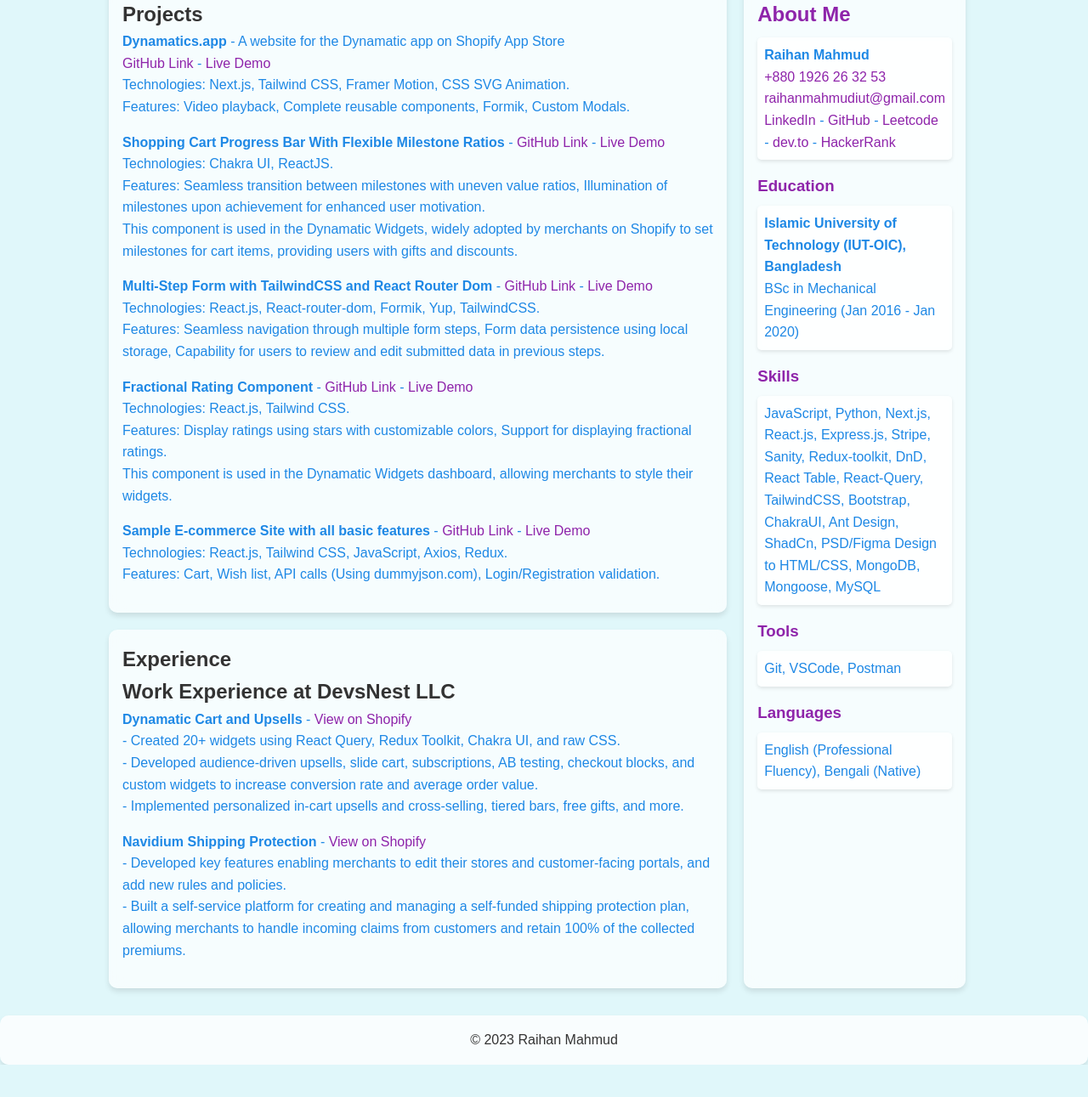
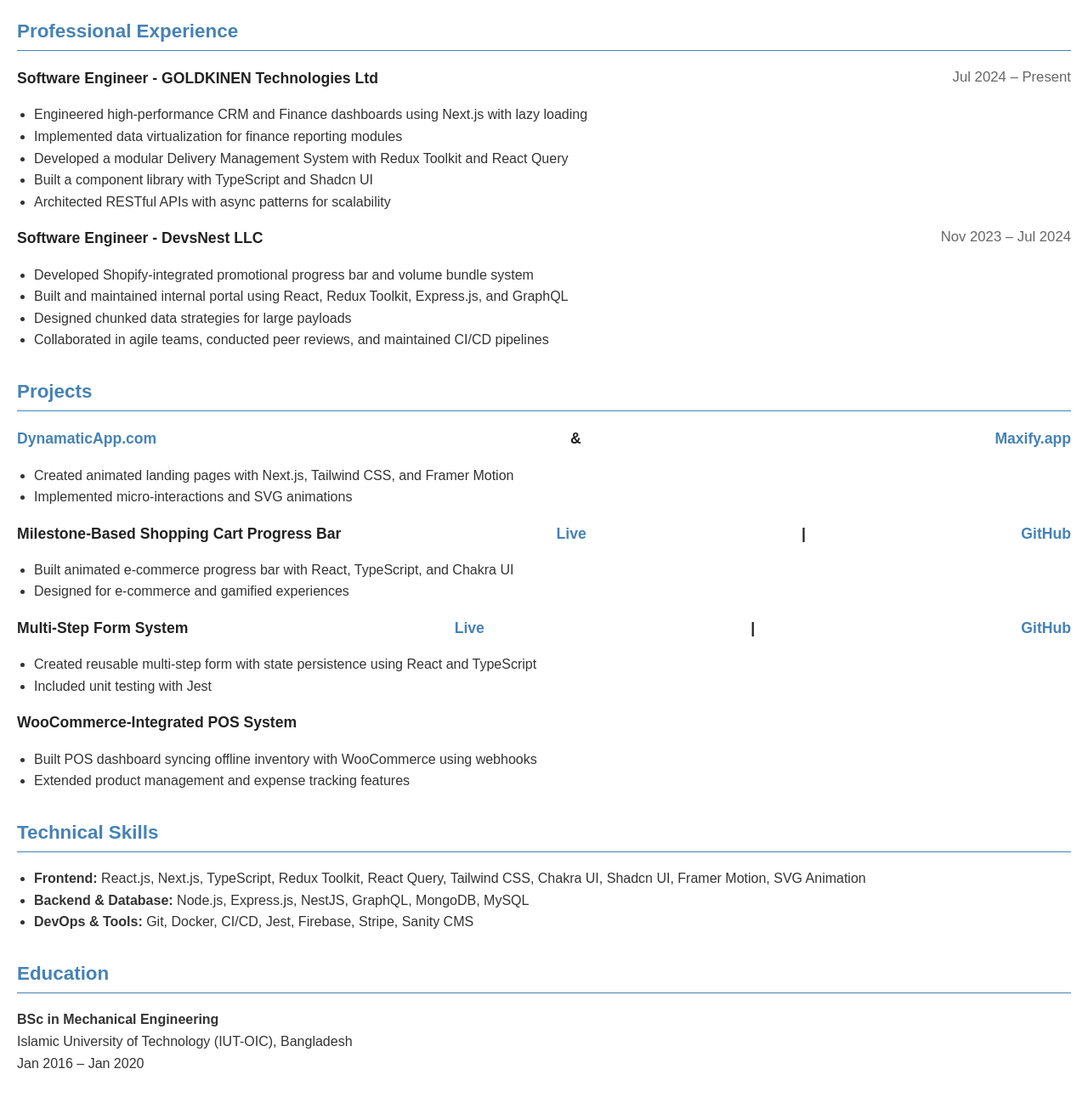
Before and after one commit to raihanmahmudiut/raihanmahmud.github.io, a plain HTML site: page index.html in a window 1280 px wide. Shown: the part 164-1455 px from the top of the page at 85% size. Before the commit the page ends 1417 px from the top, so only its background shows below. Drawn offline with Linux system fonts and the light colour scheme.

Commit message:
fix: updated resume and styling

```diff
--- a/index.html
+++ b/index.html
@@ -3,213 +3,114 @@
 <head>
   <meta charset="UTF-8" />
   <meta name="viewport" content="width=device-width, initial-scale=1.0" />
-		<title>Raihan Mahmud's Portfolio</title>
+  <title>Raihan Mahmud - Resume</title>
   <link rel="stylesheet" href="styles.css" />
+  <script src="https://kit.fontawesome.com/a076d05399.js" crossorigin="anonymous"></script>
 </head>
 <body>
-		<header>
-			<h1>Raihan Mahmud's Portfolio</h1>
-			<p>Software Engineer</p>
+
+  <header class="header">
+    <h1>Raihan Mahmud</h1>
+    <p>
+      Dhaka, Bangladesh • <i class="fas fa-phone"></i> +880 1926 26 32 53 •
+      <i class="fas fa-envelope"></i> raihanmahmudiut@gmail.com
+    </p>
+    <div class="links">
+      <a href="https://www.linkedin.com/in/raihanmahmudiut/" target="_blank"><i class="fab fa-linkedin"></i> LinkedIn</a>
+      <a href="https://github.com/raihanmahmudiut" target="_blank"><i class="fab fa-github"></i> GitHub</a>
+      <a href="https://leetcode.com/raihanmahmudiut/" target="_blank"><i class="fas fa-code"></i> LeetCode</a>
+      <a href="https://dev.to/raihanmahmudiut" target="_blank"><i class="fab fa-dev"></i> Dev.to</a>
+      <a href="https://www.hackerrank.com/raihanmahmudiut" target="_blank"><i class="fas fa-laptop-code"></i> HackerRank</a>
+    </div>
   </header>
-		<main class="">
-			<div class="flex-container left-column">
-				<section id="projects" class="glasspane">
+
+  <section>
+    <h2>Professional Experience</h2>
+
+    <article>
+      <h3>Software Engineer - GOLDKINEN Technologies Ltd <span>Jul 2024 – Present</span></h3>
+      <ul>
+        <li>Engineered high-performance CRM and Finance dashboards using Next.js with lazy loading</li>
+        <li>Implemented data virtualization for finance reporting modules</li>
+        <li>Developed a modular Delivery Management System with Redux Toolkit and React Query</li>
+        <li>Built a component library with TypeScript and Shadcn UI</li>
+        <li>Architected RESTful APIs with async patterns for scalability</li>
+      </ul>
+    </article>
+
+    <article>
+      <h3>Software Engineer - DevsNest LLC <span>Nov 2023 – Jul 2024</span></h3>
+      <ul>
+        <li>Developed Shopify-integrated promotional progress bar and volume bundle system</li>
+        <li>Built and maintained internal portal using React, Redux Toolkit, Express.js, and GraphQL</li>
+        <li>Designed chunked data strategies for large payloads</li>
+        <li>Collaborated in agile teams, conducted peer reviews, and maintained CI/CD pipelines</li>
+      </ul>
+    </article>
+  </section>
+
+  <section>
     <h2>Projects</h2>
+
+    <article>
+      <h3><a href="https://dynamaticapp.com/">DynamaticApp.com</a> & <a href="https://maxify.app/">Maxify.app</a></h3>
       <ul>
+        <li>Created animated landing pages with Next.js, Tailwind CSS, and Framer Motion</li>
+        <li>Implemented micro-interactions and SVG animations</li>
+      </ul>
+    </article>
 
-						<li>
-							<strong>Dynamatics.app</strong> - A website for the Dynamatic app
-							on Shopify App Store<br />
-							<a
-								href="https://github.com/raihanmahmudiut/Dynamatics-website"
-								target="_blank"
-								>GitHub Link</a
-							>
-							-
-							<a
-								href="https://dynamatic-web-a55509bb4e60.herokuapp.com/"
-								target="_blank"
-								>Live Demo</a
-							><br />
-							Technologies: Next.js, Tailwind CSS, Framer Motion, CSS SVG
-							Animation.<br />
-							Features: Video playback, Complete reusable components, Formik,
-							Custom Modals.
-						</li>
-						<!-- <li>
-							<strong>Maxify.app</strong> - A website for the services by
-							Maxify<br />
-							<a
-								href="https://github.com/raihanmahmudiut/maxify-website"
-								target="_blank"
-								>GitHub Link</a
-							>
-							-
-							<a href="https://maxify-agency-91981429d783.herokuapp.com/" target="_blank"
-								>Live Demo</a
-							><br />
-							Technologies: Next.js, Tailwind CSS, Framer Motion, CSS SVG
-							Animation.<br />
-							Features: Complete reusable components, Formik, Custom Modals.
-						</li> -->
-						<li>
-							<strong
-								>Shopping Cart Progress Bar With Flexible Milestone
-								Ratios</strong
-							>
-							-
-							<a
-								href="https://github.com/raihanmahmudiut/progressBar"
-								target="_blank"
-								>GitHub Link</a
-							>
-							-
-							<a
-								href="https://flexible-progress-bar.vercel.app/"
-								target="_blank"
-								>Live Demo</a
-							><br />
-							Technologies: Chakra UI, ReactJS.<br />
-							Features: Seamless transition between milestones with uneven value
-							ratios, Illumination of milestones upon achievement for enhanced
-							user motivation.<br />
-							This component is used in the Dynamatic Widgets, widely adopted by
-							merchants on Shopify to set milestones for cart items, providing
-							users with gifts and discounts.
-						</li>
-						<li>
-							<strong
-								>Multi-Step Form with TailwindCSS and React Router Dom</strong
-							>
-							-
-							<a
-								href="https://github.com/raihanmahmudiut/multi-step-form"
-								target="_blank"
-								>GitHub Link</a
-							>
-							-
-							<a
-								href="https://multi-step-tailwind-form.vercel.app/"
-								target="_blank"
-								>Live Demo</a
-							><br />
-							Technologies: React.js, React-router-dom, Formik, Yup,
-							TailwindCSS.<br />
-							Features: Seamless navigation through multiple form steps, Form
-							data persistence using local storage, Capability for users to
-							review and edit submitted data in previous steps.
-						</li>
-						<li>
-							<strong>Fractional Rating Component</strong> -
-							<a
-								href="https://github.com/raihanmahmudiut/rating-component-tailwind"
-								target="_blank"
-								>GitHub Link</a
-							>
-							-
-							<a
-								href="https://fractional-rating-tailwind.vercel.app/"
-								target="_blank"
-								>Live Demo</a
-							><br />
-							Technologies: React.js, Tailwind CSS.<br />
-							Features: Display ratings using stars with customizable colors,
-							Support for displaying fractional ratings.<br />
-							This component is used in the Dynamatic Widgets dashboard,
-							allowing merchants to style their widgets.
-						</li>
-                        <li>
-							<strong>Sample E-commerce Site with all basic features</strong> -
-							<a
-								href="https://github.com/raihanmahmudiut/Ecom-trial-client"
-								target="_blank"
-								>GitHub Link</a
-							>
-							-
-							<a href="ecom-trial-client.vercel.app" target="_blank"
-								>Live Demo</a
-							><br />
-							Technologies: React.js, Tailwind CSS, JavaScript, Axios, Redux.<br />
-							Features: Cart, Wish list, API calls (Using dummyjson.com),
-							Login/Registration validation.
-						</li>
+    <article>
+      <h3>Milestone-Based Shopping Cart Progress Bar
+        <a href="http://flexible-progress-bar.vercel.app" target="_blank">Live</a> |
+        <a href="https://github.com/raihanmahmudiut/progressBar" target="_blank">GitHub</a>
+      </h3>
+      <ul>
+        <li>Built animated e-commerce progress bar with React, TypeScript, and Chakra UI</li>
+        <li>Designed for e-commerce and gamified experiences</li>
+      </ul>
+    </article>
+
+    <article>
+      <h3>Multi-Step Form System
+        <a href="https://multi-step-tailwind-form.vercel.app/" target="_blank">Live</a> |
+        <a href="https://github.com/raihanmahmudiut/multi-step-form" target="_blank">GitHub</a>
+      </h3>
+      <ul>
+        <li>Created reusable multi-step form with state persistence using React and TypeScript</li>
+        <li>Included unit testing with Jest</li>
+      </ul>
+    </article>
+
+    <article>
+      <h3>WooCommerce-Integrated POS System</h3>
+      <ul>
+        <li>Built POS dashboard syncing offline inventory with WooCommerce using webhooks</li>
+        <li>Extended product management and expense tracking features</li>
+      </ul>
+    </article>
+  </section>
+
+  <section>
+    <h2>Technical Skills</h2>
+    <ul>
+      <li><strong>Frontend:</strong> React.js, Next.js, TypeScript, Redux Toolkit, React Query, Tailwind CSS, Chakra UI, Shadcn UI, Framer Motion, SVG Animation</li>
+      <li><strong>Backend & Database:</strong> Node.js, Express.js, NestJS, GraphQL, MongoDB, MySQL</li>
+      <li><strong>DevOps & Tools:</strong> Git, Docker, CI/CD, Jest, Firebase, Stripe, Sanity CMS</li>
     </ul>
   </section>
 
-				<section id="experience" class="glasspane">
-					<h2>Experience</h2>
-					<h2>Work Experience at DevsNest LLC</h2>
-					<ul>
-						<li>
-							<strong>Dynamatic Cart and Upsells</strong> -
-							<a
-								href="https://apps.shopify.com/navidium-cart-and-upsells"
-								target="_blank"
-								>View on Shopify</a
-							><br />
-							- Created 20+ widgets using React Query, Redux Toolkit, Chakra UI,
-							and raw CSS.<br />
-							- Developed audience-driven upsells, slide cart, subscriptions, AB
-							testing, checkout blocks, and custom widgets to increase
-							conversion rate and average order value.<br />
-							- Implemented personalized in-cart upsells and cross-selling,
-							tiered bars, free gifts, and more.
-						</li>
-						<li>
-							<strong>Navidium Shipping Protection</strong> -
-							<a
-								href="https://apps.shopify.com/navidium-shipping-protection"
-								target="_blank"
-								>View on Shopify</a
-							><br />
-							- Developed key features enabling merchants to edit their stores
-							and customer-facing portals, and add new rules and policies.<br />
-							- Built a self-service platform for creating and managing a
-							self-funded shipping protection plan, allowing merchants to handle
-							incoming claims from customers and retain 100% of the collected
-							premiums.
-						</li>
-					</ul>
+  <section>
+    <h2>Education</h2>
+    <p><strong>BSc in Mechanical Engineering</strong><br />
+    Islamic University of Technology (IUT-OIC), Bangladesh<br />
+    Jan 2016 – Jan 2020</p>
   </section>
-			</div>
-			<section id="about" class="right-column">
-				<h2>About Me</h2>
-				<p>
-					<strong>Raihan Mahmud</strong><br />
-					<a href="tel:+8801926263253">+880 1926 26 32 53</a><br />
-					<a href="mailto:raihanmahmudiut@gmail.com"
-						>raihanmahmudiut@gmail.com</a
-					><br />
-					<a href="https://linkedin.com/in/raihanmahmud">LinkedIn</a> -
-					<a href="https://github.com/raihanmahmudiut">GitHub</a> -
-					<a href="https://leetcode.com/raihanmahmudiut">Leetcode</a> -
-					<a href="https://dev.to/raihanmahmudiut">dev.to</a> -
-					<a href="https://www.hackerrank.com/raihanmahmudiut">HackerRank</a>
-				</p>
-				<h3>Education</h3>
-				<p>
-					<strong>Islamic University of Technology (IUT-OIC), Bangladesh</strong
-					><br />
-					BSc in Mechanical Engineering (Jan 2016 - Jan 2020)
-				</p>
-				<h3>Skills</h3>
-				<p>
-					JavaScript, Python, Next.js, React.js, Express.js, Stripe, Sanity,
-					Redux-toolkit, DnD, React Table, React-Query, TailwindCSS, Bootstrap,
-					ChakraUI, Ant Design, ShadCn, PSD/Figma Design to HTML/CSS, MongoDB,
-					Mongoose, MySQL
-				</p>
-				<h3>Tools</h3>
-				<p>Git, VSCode, Postman</p>
-				<h3>Languages</h3>
+
+  <section>
+    <h2>Languages</h2>
     <p>English (Professional Fluency), Bengali (Native)</p>
   </section>
-		</main>
 
-		<footer>
-			<p>&copy; 2023 Raihan Mahmud</p>
-		</footer>
-
-		<script src="script.js"></script>
 </body>
 </html>
--- a/styles.css
+++ b/styles.css
@@ -1,149 +1,72 @@
-body, h1, h2, h3, p, ul {
-    margin: 0;
-    padding: 0;
-}
-
 body {
     font-family: Arial, sans-serif;
-    background-color: #e0f7fa; /* Light cyan background */
+    margin: 20px;
+    padding: 0;
     color: #333;
     line-height: 1.6;
   }
 
   header {
-    background-color: rgba(255, 255, 255, 0.8);
-    padding: 1rem;
     text-align: center;
-    box-shadow: 0 4px 6px rgba(0, 0, 0, 0.1);
-    border-radius: 10px;
+    margin-bottom: 20px;
   }
 
   header h1 {
-    font-size: 2rem;
-    color: #333;
+    font-size: 2em;
+    color: #4682b4; /* steel blue */
+    margin-bottom: 5px;
   }
 
   header p {
-    font-size: 1.2rem;
+    font-size: 0.95em;
     color: #555;
   }
 
-main {
-    display: flex;
-    background-color: #e0f7fa;
-    flex-direction: row;
-    gap: 20px;
-    justify-content: space-between;
-    margin: 2rem auto;
-    width: 80%; /* Adjust as needed */
+  .links a {
+    margin: 0 8px;
+    text-decoration: none;
+    color: #4682b4;
+    font-weight: 500;
   }
 
-.flex-container {
-    display: flex;
-    flex-direction: column;
-    gap: 20px;
+  section {
+    margin-bottom: 25px;
   }
 
-.right-column {
-    flex-basis: 20%;
-    background: rgba(255, 255, 255, 0.7);
-    padding: 1rem;
-    margin-right: 1rem;
-    border-radius: 10px;
-    box-shadow: 0 4px 6px rgba(0, 0, 0, 0.1);
-    backdrop-filter: blur(10px);
-    color: #1e88e5; /* Light blue color */
+  h2 {
+    font-size: 1.4em;
+    color: #4682b4;
+    border-bottom: 1px solid #4682b4;
+    padding-bottom: 4px;
+    margin-top: 30px;
   }
 
-.left-column {
-    flex-basis: 75%;
+  h3 {
+    font-size: 1.1em;
+    margin-top: 15px;
+    margin-bottom: 5px;
     display: flex;
-    flex-direction: column;
-    gap: 20px;
+    justify-content: space-between;
+    color: #222;
   }
 
-.glasspane {
-    background: rgba(255, 255, 255, 0.7);
-    padding: 1rem;
-    border-radius: 10px;
-    box-shadow: 0 4px 6px rgba(0, 0, 0, 0.1);
-    backdrop-filter: blur(10px);
+  h3 span {
+    font-weight: normal;
+    font-size: 0.95em;
+    color: #666;
   }
 
-/* .glasspane h2 {
-    color: #8e24aa;
-    margin-bottom: 1rem;
-} */
-
-.glasspane ul li {
-    margin-bottom: 1rem;
-    color: #1e88e5;
-}
-
-footer {
-    background-color: rgba(255, 255, 255, 0.8);
-    padding: 1rem;
-    text-align: center;
-    border-radius: 10px;
-    margin-top: 2rem;
-    box-shadow: 0 4px 6px rgba(0, 0, 0, 0.1);
+  ul {
+    margin-left: 20px;
+    padding-left: 0;
+    list-style: disc;
   }
 
   a {
-    color: #8e24aa; /* Purple color */
+    color: #4682b4;
     text-decoration: none;
   }
 
   a:hover {
     text-decoration: underline;
   }
-
-ul {
-    list-style-type: none;
-}
-
-li {
-    margin-bottom: 1rem;
-}
-
-@media (max-width: 768px) {
-    main {
-        flex-direction: column;
-    }
-
-    .right-column, .left-column {
-        width: 100%;
-        margin: 0;
-    }
-}
-
-/* About Me Section Styling */
-.right-column h2, .right-column h3 {
-    color: #8e24aa; /* Purple color */
-    margin-bottom: 0.5rem;
-}
-
-.right-column p {
-    color: #1e88e5; /* Light blue color */
-}
-
-/* .right-column a {
-    color: #007bff;
-    display: block;
-    margin-bottom: 0.5rem;
-} */
-
-.right-column h3 {
-    margin-top: 1rem;
-}
-
-.right-column p
-/* .right-column a,
-.right-column h3  */
-{
-    background: rgba(255, 255, 255, 0.5);
-    padding: 0.5rem;
-    border-radius: 5px;
-    box-shadow: 0 2px 4px rgba(0, 0, 0, 0.1);
-    backdrop-filter: blur(5px);
-}
```
Lines whose indentation alone changed are shown as unchanged.
